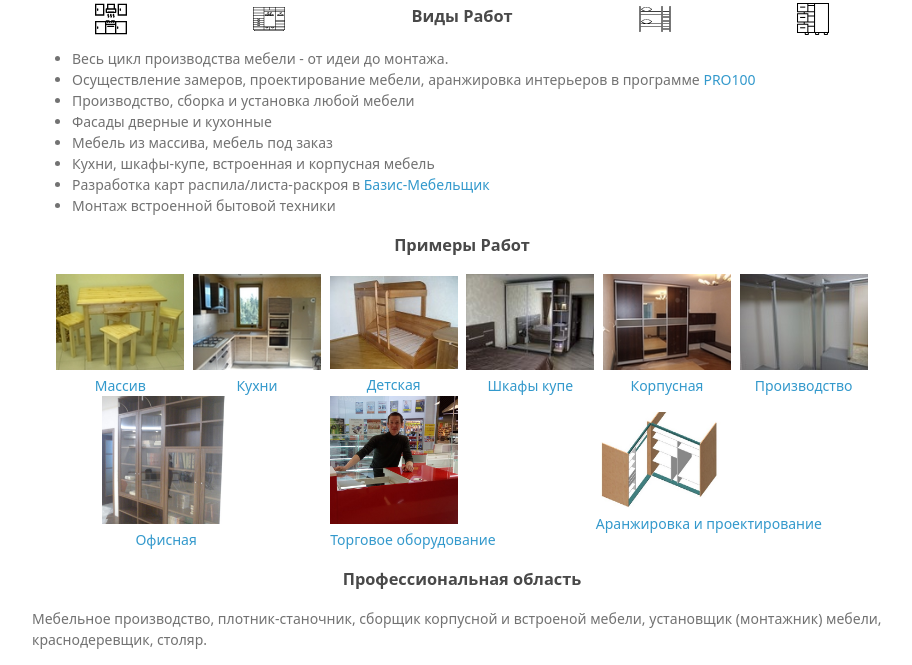
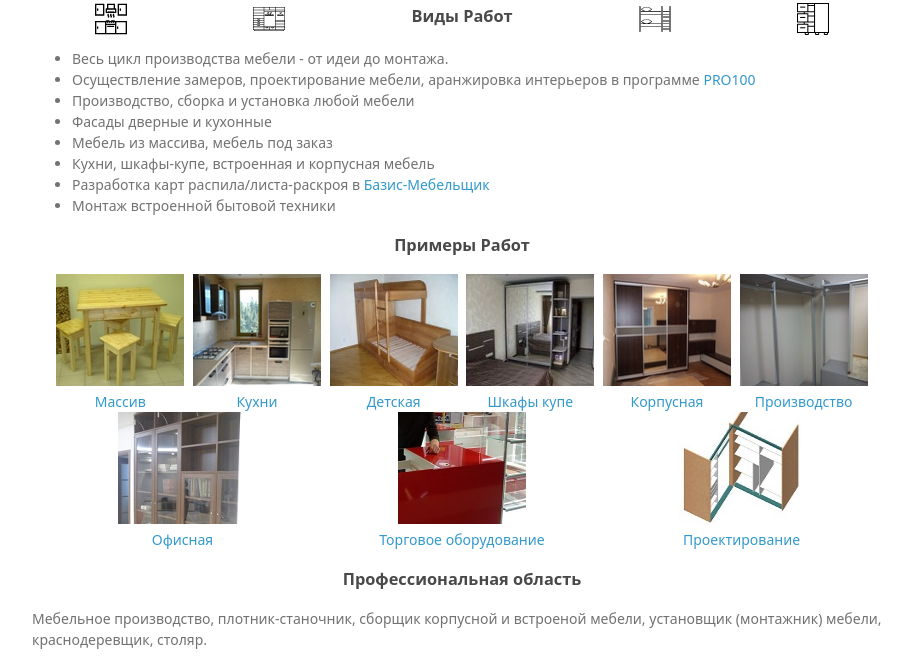
Before and after one commit to anton-v-svetlov/anton-v-svetlov.github.io, a plain HTML site: page index.html in a window 1280 px wide. Shown: the part 437-1102 px from the top of the page, without its empty margins (178-1090 px from the left). Drawn offline with Linux system fonts and the light colour scheme.

Commit message:
small recreative refactoring

```diff
--- a/index.html
+++ b/index.html
@@ -1,9 +1,8 @@
 <!doctype html>
 <html lang="ru">
-
 <head>
   <meta charset="utf-8" lang="ru" />
-  <meta name="description" content="Изготовление, сборка, монтаж мебели и деревянных изделий." />
+  <meta name="description" content="Проектирование, изготовление, сборка, монтаж мебели и деревянных изделий." />
   <meta name="keywords" content="мебель, монтаж, массив, дсп, фасады, минск, боровляны, заславль, раскрой, дерево, столяр, раскрой, производство, заказ"/>
   <meta name="author" content="Антон Светлов" />
   <meta name="viewport" content="width=device-width">
@@ -22,8 +21,8 @@
       <meta itemprop="address" content="д. Боровляны" />
       <div>
         <div>
-          <img src="images/я-фотографирую-свою-работу-с-встроенным-зеркалом.jpg" alt="Я фотографирую свою работу с встроенным зеркалом" />
-          <img src="images/я-проверяю-расположение-монитора-до-установки-кухни.jpg" alt="Я проверяю расположение монитора до установки кухни" />
+          <img src="images/funder/я-фотографирую-свою-работу-с-встроенным-зеркалом.jpg" alt="Я фотографирую свою работу с встроенным зеркалом" />
+          <img src="images/funder/я-проверяю-расположение-монитора-до-установки-кухни.jpg" alt="Я проверяю расположение монитора до установки кухни" />
         </div>
         <div>
 		  <div>
@@ -114,58 +113,56 @@
       <div class="gallery">
         <div>
           <a href="https://goo.gl/photos/2VBjB6dGki3hgF9o9">
-            <img src="images/massiv.jpg" alt="Мебель из массива" />
+            <img src="images/gallery/massiv.jpg" alt="Мебель из массива" width="150" height="112" />
             <span>Массив</span>
           </a>
         </div>
         <div>
           <a href="https://goo.gl/photos/ojWZjmRGdRMpzX7v7">
-            <img src="images/кухни.jpg" alt="Кухни" />
+            <img src="images/gallery/кухни.jpg" alt="Кухни" width="150" height="112"/>
             <span>Кухни</span>
           </a>
         </div>
         <div>
           <a href="https://goo.gl/photos/7oxjDom4NFyM3QqL8">
-            <img src="images/detskaya.jpg" alt="Детская мебель" />
+            <img src="images/gallery/detskaya.jpg" alt="Детская мебель" width="150" height="112"/>
             <span>Детская</span>
           </a>
         </div>
         <div>
           <a href="https://goo.gl/photos/Fwb8kbTYTzHYVj9m8">
-            <img src="images/shkaf_kupe.jpg" alt="Шкафы купе" />
+            <img src="images/gallery/shkaf_kupe.jpg" alt="Шкафы купе" width="150" height="112"/>
             <span>Шкафы купе</span>
           </a>
         </div>
         <div>
           <a href="https://goo.gl/photos/piaGZh4nHu9CS3AH6">
-            <img src="images/korpusnaya.jpg" alt="Корпусная мебель" />
+            <img src="images/gallery/korpusnaya.jpg" alt="Корпусная мебель" width="150" height="112"/>
             <span>Корпусная</span>
           </a>
         </div>
         <div>
           <a href="https://goo.gl/photos/k364ipcKEZv4tpDm8">
-            <img src="images/производственная-мебель.jpg" alt="Производственная мебель" />
+            <img src="images/gallery/производственная-мебель.jpg" alt="Производственная мебель" width="150" height="112"/>
             <span>Производство</span>
           </a>
         </div>
         <div>
           <a href="https://goo.gl/photos/xDVF9udYaETN2ysJA">
-            <img src="images/офисная-мебель.jpg" alt="Офисная мебель" />
+            <img src="images/gallery/офисная-мебель-значок.jpg" alt="Офисная мебель" width="150" height="112"/>
             <span>Офисная</span>
           </a>
         </div>
         <div>
           <a href="https://goo.gl/photos/UspNhyYCaJEguLMc6">
-            <img src="images/торговое-оборудование.jpg" alt="Торговое оборудование" />
+            <img src="images/gallery/торговое-оборудование-значок.jpg" alt="Торговое оборудование" width="150" height="112"/>
             <span>Торговое оборудование</span>
           </a>
         </div>
-
-
         <div>
           <a href="https://goo.gl/photos/vzuUCv2tUm67hvi6A">
-            <img src="images/аранжировка-проектирование-карты-распила-раскроя.jpg" alt="Аранжировка и проектирование" />
-            <span>Аранжировка и проектирование</span>
+            <img src="images/gallery/проектирование-карты-распила-раскроя-значок.jpg" alt="Проектирование" width="150" height="112"/>
+            <span>Проектирование</span>
           </a>
         </div>
       </div>
--- a/stylesheets/index.css
+++ b/stylesheets/index.css
@@ -86,14 +86,6 @@ div[itemprop="funder"] > div  > div > img:first-child {
  }
 }
 
-
-
-
-
-
-
-
-
 @media screen and (max-width: 540px) {
     body div div {
         margin-bottom: 20px;
@@ -116,6 +108,11 @@ div[itemprop="funder"] > div  > div > img:first-child {
     align-items: center;
     flex-wrap: wrap;
     margin: 20px;
+}
+
+.gallery div a {
+    float:left;
+    text-align:center
 }
 
 div.gallery div a span {
```
Also changed, not shown: images/funder/я-и-смонтированое-мной-торговое-оборудование.jpg (renamed from images/торговое-оборудование.jpg), images/funder/я-проверяю-расположение-монитора-до-установки-кухни.jpg (renamed from images/я-проверяю-расположение-монитора-до-установки-кухни.jpg), images/funder/я-фотографирую-свою-работу-с-встроенным-зеркалом.jpg (renamed from images/я-фотографирую-свою-работу-с-встроенным-зеркалом.jpg), images/gallery/detskaya.jpg (renamed from images/detskaya.jpg), images/gallery/korpusnaya.jpg (renamed from images/korpusnaya.jpg), images/gallery/massiv.jpg (renamed from images/massiv.jpg), images/gallery/shkaf_kupe.jpg (renamed from images/shkaf_kupe.jpg), images/gallery/кухни.jpg (renamed from images/кухни.jpg), images/gallery/офисная-мебель-значок.jpg (added), images/gallery/офисная-мебель.jpg (renamed from images/офисная-мебель.jpg), images/gallery/проектирование-карты-распила-раскроя - Copy.jpg (renamed from images/аранжировка-проектирование-карты-распила-раскроя.jpg), images/gallery/проектирование-карты-распила-раскроя-значок.jpg (added), images/gallery/производственная-мебель.jpg (renamed from images/производственная-мебель.jpg), images/gallery/торговое-оборудование-значок.jpg (added), 2 more files, 1 other file.
